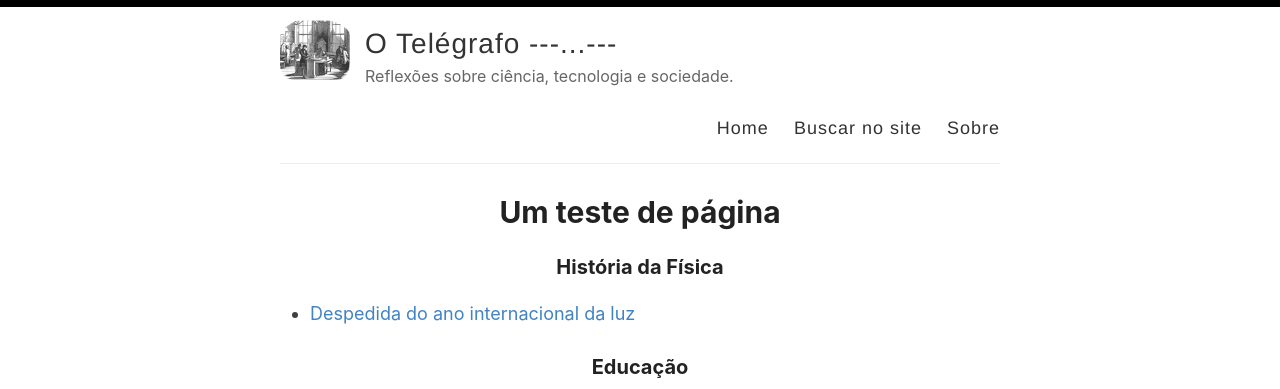
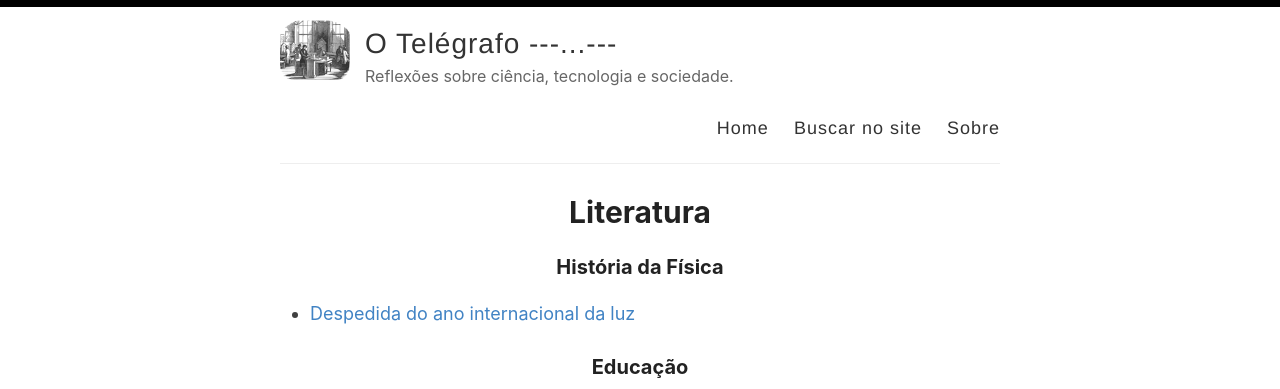
Before and after one commit to tonidandel/otelegrafo_, a Jekyll site: the page built from _pages/literatura.html, in a window 1280 px wide. Shown: the top 389 px of the page. Built offline with Jekyll 4.4.1, drawn with Linux system fonts in a browser that asks for light colours; nearby versions of some CDN libraries; some web fonts are replaced.

Commit message:
test-page

```diff
--- a/_pages/literatura.html
+++ b/_pages/literatura.html
@@ -1,7 +1,7 @@
 ---
 layout: page
-title: Um teste de página
-nav: true
+title: Literatura
+permalink: /literatura/
 ---
 
 {% for category in site.categories %}
```
